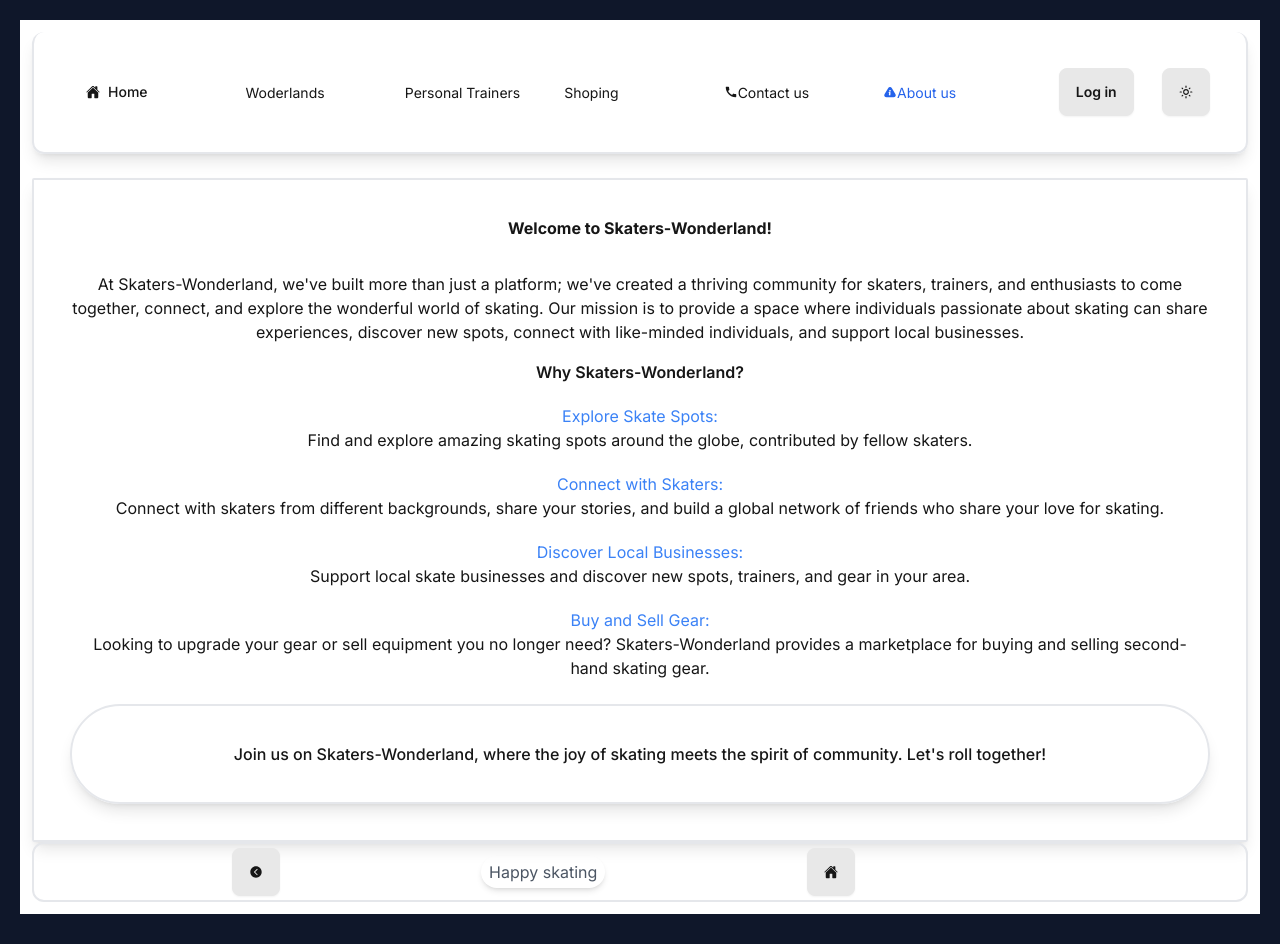
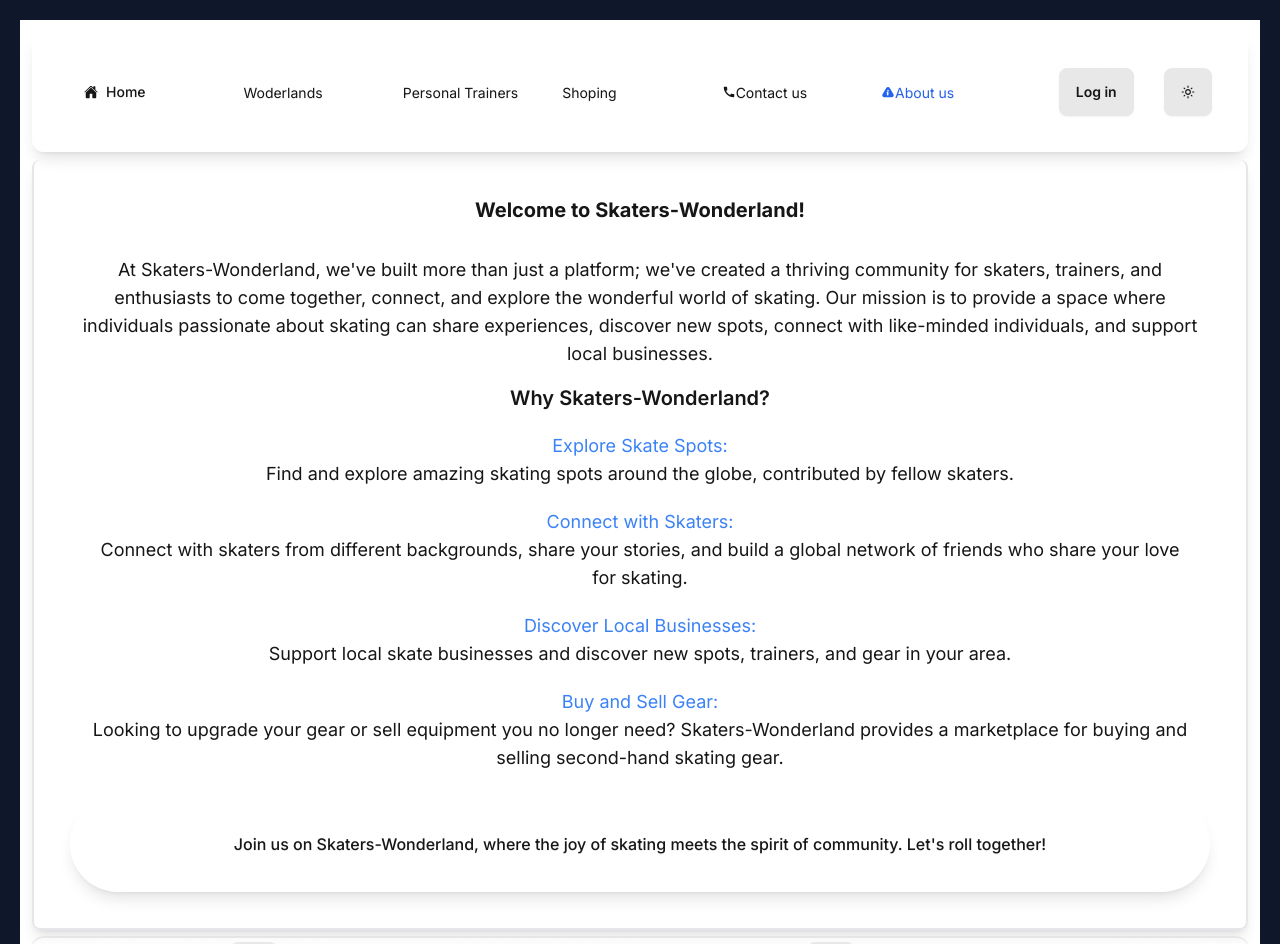
Before and after one commit to Masoud-Rad/Skaters-Wonderland-FE, a Next.js app in the folder skaters-wonderland-fe/: page /about in a window 1280 px wide. Shown: the top 944 px of the page. Built offline with nearby package versions, Linux system fonts and the light colour scheme.

Commit message:
Made some responsive style

```diff
--- a/skaters-wonderland-fe/app/(overview)/page.tsx
+++ b/skaters-wonderland-fe/app/(overview)/page.tsx
@@ -15,17 +15,18 @@ export default function Home() {
           <PopularLands />
         </Suspense>
 
+
         <Link
           key="lands"
           href="/lands"
-          className="flex h-[48px] grow items-center justify-center text-center mt-8  rounded-md bg-gray-50 p-3 text-sm font-medium  hover:bg-sky-100 hover:text-blue-600 md:flex-none md:justify-start md:p-2 md:px-3"
+          className="flex h-[48px] grow items-center  justify-center text-center mt-8  rounded-md  p-3 text-sm font-medium  hover:bg-sky-100 hover:text-blue-600 md:flex-none md:justify-start md:p-2 md:px-3"
         >
           See all Skater Wonderlands
         </Link>
         <Link
           key="users"
           href="/users"
-          className="flex h-[48px] grow items-center justify-center mt-8 rounded-md bg-gray-50 p-3 text-sm font-medium hover:bg-sky-100 hover:text-blue-600 md:flex-none md:justify-start md:p-2 md:px-3 "
+          className="flex h-[48px] grow items-center justify-center mt-8 rounded-md p-3 text-sm font-medium hover:bg-sky-100 hover:text-blue-600 md:flex-none md:justify-start md:p-2 md:px-3 "
         >
           See all the users
         </Link>
--- a/skaters-wonderland-fe/app/about/page.tsx
+++ b/skaters-wonderland-fe/app/about/page.tsx
@@ -1,15 +1,17 @@
 import React from 'react'
+
 
 const About = () => {
   return (
     <>
-    <section className='border-2 rounded-sm mt-6 text-center shadow-lg p-9'>
-        <h1 className='font-bold mb-8'>Welcome to Skaters-Wonderland!</h1>
-        <p>
+    <section className='border-2 rounded-lg mt-2
+   mb-2 border-t-0 text-center shadow-lg p-9'>
+        <h1 className='sm:text-lg md:text-xl 2xl:text-2xl font-bold mb-8'>Welcome to Skaters-Wonderland!</h1>
+        <p className='sm:text-sm md:text-lg '>
         At Skaters-Wonderland, we've built more than just a platform; we've created a thriving community for skaters, trainers, and enthusiasts to come together, connect, and explore the wonderful world of skating. Our mission is to provide a space where individuals passionate about skating can share experiences, discover new spots, connect with like-minded individuals, and support local businesses.
         </p>
-        <h2 className='font-semibold my-4'>Why Skaters-Wonderland?</h2>
-        <ul>
+        <h2 className='sm:text-sm md:text-lg lg:text-xl font-semibold my-4'>Why Skaters-Wonderland?</h2>
+        <ul className='sm:text-sm md:text-lg '>
             <li className=' m-5'>
                 <p className=' text-blue-500'>
                 Explore Skate Spots:
@@ -44,7 +46,7 @@ const About = () => {
             </li>
         </ul>
 
-        <p className='border-2 rounded-full mt-6 text-center shadow-lg  p-9 font-medium'>
+        <p className='glass border-2 rounded-full mt-6 text-center shadow-lg  p-9 font-medium'>
             Join us on Skaters-Wonderland, where the joy of skating meets the spirit of community. Let's roll together!
         </p>
 
--- a/skaters-wonderland-fe/app/lands/[land_id]/page.tsx
+++ b/skaters-wonderland-fe/app/lands/[land_id]/page.tsx
@@ -44,31 +44,29 @@ const SingleLand = async({params}: SingleLandProps) => {
     const {land}: LandResult = await res.json();
   return (
     <>
- <div className="max-w-2xl mx-auto mt-8 mb-4">
+ <div className='max-w-2xl mx-auto mt-8 mb-4 '>
       <div className="mb-4">
         <img src={land.land_img_url} alt={land.landname} className="w-full h-64 object-cover rounded-md" />
       </div>
       <div className=" p-6 rounded-md shadow-md">
-        <h1 className="text-3xl font-bold mb-4">{land.landname}</h1>
-        <p className=" mb-4">{land.description}</p>
+        <h1 className="font-bold mb-4 sm:text-lg md:text-xl lg:text-3xl">{land.landname}</h1>
+        <p className=" mb-4 sm:text-sm md:text-lg lg:text-xl">{land.description}</p>
 
         {/* Display other details */}
         <div className="grid grid-cols-2 gap-4">
           <div>
-            <h2 className="text-xl font-semibold mb-2">Location</h2>
+            <h2 className="sm:text-lg md:text-xl lg:text-3xl font-semibold mb-2">Location</h2>
             <p>{land.city}, {land.country}</p>
             <p>{land.postcode}</p>
           </div>
           <div>
-            <h2 className="text-xl font-semibold mb-2">Safety Rating</h2>
-            <p>Average: {land.safety_rating_ave}</p>
-            <p>Total Votes: {land.safety_rating_count}</p>
+            <h2 className= " sm:text-lg md:text-xl lg:text-3xl font-semibold mb-2">Safety Rating</h2>
+            <p className=' sm:text-sm md:text-lg lg:text-xl'>Safety: {land.safety_rating_ave}</p>
+            <p className=' sm:text-sm md:text-lg lg:text-xl'>Total Votes: {land.safety_rating_count}</p>
           </div>
-          {/* Add more details as needed */}
         </div>
       </div>
 
-      {/* Navigation buttons */}
 
     </div>
 
--- a/skaters-wonderland-fe/app/lands/page.tsx
+++ b/skaters-wonderland-fe/app/lands/page.tsx
@@ -37,12 +37,12 @@ const LandsPage =  async () => {
 
   return (
     <>
-    <h1 className="text-3xl font-bold underline text-center m-8">Skater Wonderlands</h1>
+    <h1 className="sm:text-xl md:text-2xl lg:text-3xl font-bold underline text-center m-8">Skater Wonderlands</h1>
     <ul className="flex flex-wrap justify-center gap-4 md:justify-between md:mx-4 lg:mx-8">
         {
             lands.map(land => (
               <li key={land.land_id} className='w-full md:w-1/2 lg:w-1/3 mb-8 p-4 rounded-md'  >
-                <Link href={`/lands/${land.land_id}`} className="block mb-2 text-xl font-semibold  hover:underline">{land.landname}</Link>
+                <Link href={`/lands/${land.land_id}`} className="block mb-2 sm:text-lg md:text-xl lg:text-3xl font-semibold  hover:underline">{land.landname}</Link>
                 <img src={land.land_img_url} alt="wonderLand's pic" className="w-full h-40 object-cover mb-2 rounded-md"/>
                 <span className="text-gray-700">{land.city}</span>
               </li>)
--- a/skaters-wonderland-fe/components/Footer.tsx
+++ b/skaters-wonderland-fe/components/Footer.tsx
@@ -9,7 +9,7 @@ const Footer = () => {
   const router = useRouter();
   return (
 
-    <div className='flex border-2 rounded-xl justify-evenly p-1'>
+    <div className=' glass flex border-2 rounded-xl justify-evenly p-1'>
       <button
           className="btn"
           onClick={() => router.back()}
@@ -17,7 +17,9 @@ const Footer = () => {
           <IoChevronBackCircleSharp />
         </button>
          <h2 className='border-2border-color: transparent;
-    border-color: oklch(var(--btn-color, var(--b2)) / var(--tw-border-opacity)); rounded-2xl text-gray-600 shadow-md p-1 px-2 m-2'>Happy skating</h2>
+    border-color: oklch(var(--btn-color, var(--b2)) / var(--tw-border-opacity)); rounded-2xl shadow-md p-1 px-2 m-2'>
+      Happy skating
+      </h2>
          <button
           className="btn"
           onClick={() => router.replace(`/`)}
--- a/skaters-wonderland-fe/components/Header.tsx
+++ b/skaters-wonderland-fe/components/Header.tsx
@@ -7,7 +7,7 @@ const Header = () => {
   return (
     <>
 
-        <div className='flex border-2 rounded-xl justify-between shadow-lg  p-9 border-t-0'>
+        <div className='glass flex border-2 rounded-xl justify-between shadow-lg  p-9 border-t-0'>
           <SiteNav />
           <button className='btn'>Log in</button>
           <ToggleTheme />
--- a/skaters-wonderland-fe/components/MainLayout.tsx
+++ b/skaters-wonderland-fe/components/MainLayout.tsx
@@ -18,7 +18,7 @@ const MainLayout = ({children}:MainProp) => {
 
     const { theme } = useContext(ThemeContext)
   return (
-    <main data-theme={theme} className='p-3'>
+    <main data-theme={theme} className={'p-3'}>
         <Header/>
         {children}
         <Footer/>
--- a/skaters-wonderland-fe/components/PopularLands.tsx
+++ b/skaters-wonderland-fe/components/PopularLands.tsx
@@ -34,10 +34,13 @@ const PopularLands = async () => {
     const {lands}: LandResult = await res.json();
   return (
     <>
-    <ul className="flex flex-col md:flex-row md:overflow-hidden shadow-sm">
+    <ul className="flex flex-col md:flex-row md:overflow-hidden shadow-sm ">
         {
             lands.map(land => (
-              <li key={land.land_id} className=' w-full flex-grow md:w-64 m-1 p-1 '  >
+              <li key={land.land_id} className={`w-full md:w-64 m-1 p-1 hover:bg-sky-100 hover:text-blue-600 ${
+              // Add responsive font size classes based on screen size
+              'text-base md:text-sm lg:text-lg'
+            }`}  >
                 <Link href={`/lands/${land.land_id}`} className='hover: underline'>{land.landname}</Link>
                 <img src={land.land_img_url} alt="wonderLand's pic" />
                 <span>{land.city}</span>
```
Also changed, not shown: skaters-wonderland-fe/app/globals.css (line endings or trailing spaces).
